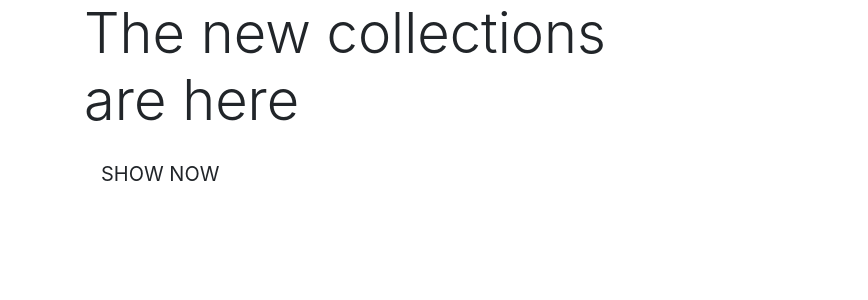
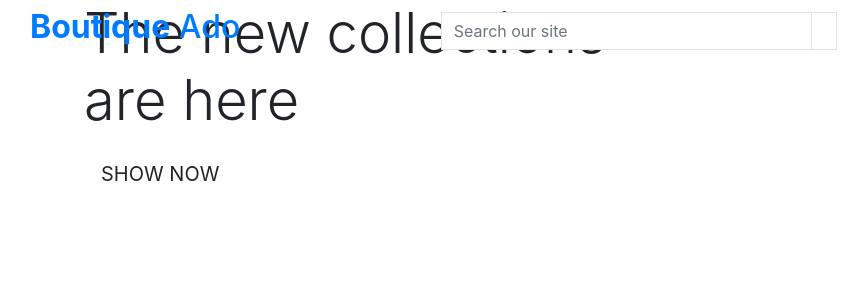
Before and after one commit to Frangelicomk/boutique_ado_test1, a Django app: page / in a window 1280 px wide. Shown: the top 300 px of the page, without its empty margins (1-869 px from the left). Run offline with Django 3.2, Linux system fonts and the light colour scheme.

Commit message:
added html code in base.html

```diff
--- a/templates/base.html
+++ b/templates/base.html
@@ -34,7 +34,35 @@
     <title>Boutique Ado {% block extra_title %}{% endblock %}</title>
 </head>
 <body>
-    <header class="container-fluid fixed-top"></header>
+    <header class="container-fluid fixed-top">
+        <div class="row">
+            <div class="col-12 col-lg-4 my-auto py-1 py-lg-0 text-center text-lg-left">
+                <a href="{% url 'home' %}" class="nav-link main-logo-link">
+                    <h2 class="logo-font text-black my-8"><strong>Boutique</strong> Ado</h2>
+                </a>
+            </div>
+            <div class="col-12 col-lg-4 my-auto py-1 py-lg-0">
+                <form action="" method="GET">
+                    <div class="input-group w-100">
+                        <input type="text" name="q" class="form-control border border-black rounded-0" placeholder="Search our site">
+                        <div class="input-group-append">
+                            <button class="form-control btn btn-black border border-black rounded-0" type="submit">
+                                <span class="icon">
+                                    <i class="fas fa-search"></i>
+                                </span>
+                            </button>
+                        </div>
+                    </div>
+                </form>
+            </div>
+            <div class="col-12 col-lg-4 my-auto py-1 py-lg-0">
+                <ul class="list-inline list unstyled text-center text-lg-right my-0">
+                    <li class="list-inline-item dropdown"></li>
+                    <li class="list-inline-item"></li>
+                </ul>
+            </div>
+        </div>
+    </header>
 
     {% if messages %}
         <div class="message-container"></div>
```
